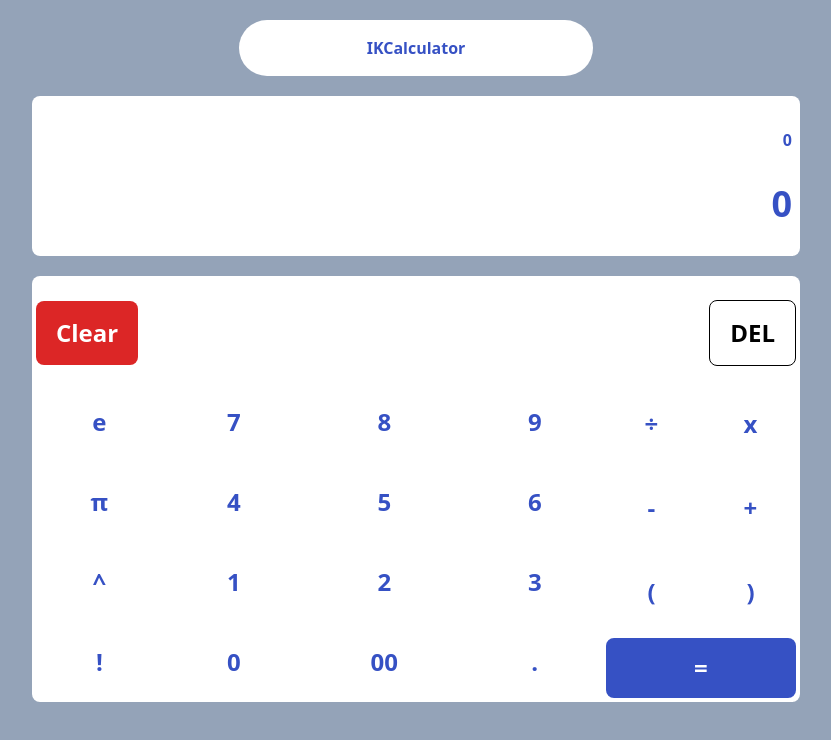
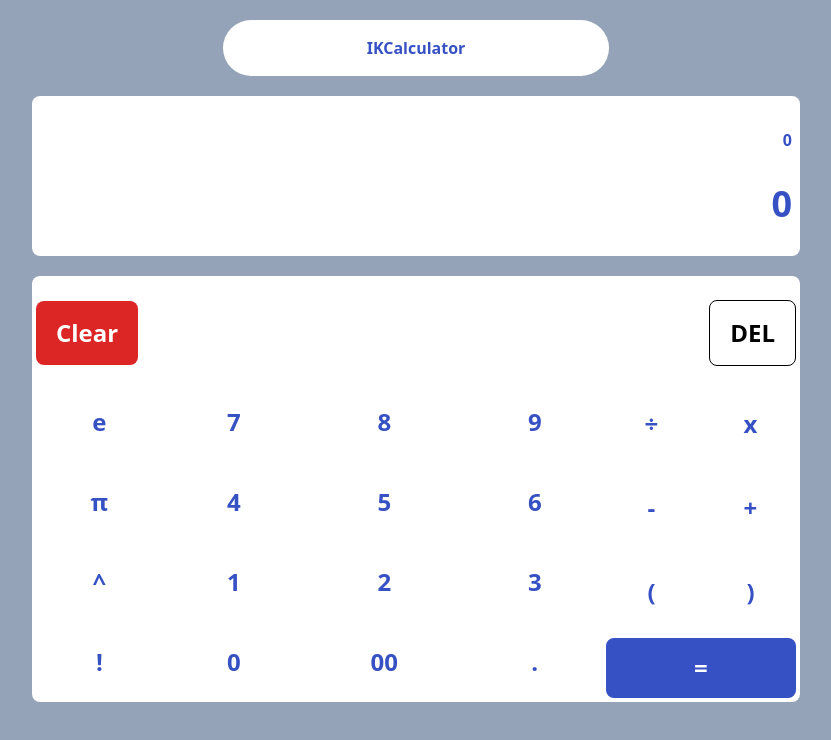
Before and after one commit to mbianou-bradon/iknite-Ex5-calculator, a website: page public/index.html in a window 1280 px wide. Shown: the whole page, without its empty margins (224-1055 px from the left). Drawn offline with Linux system fonts and the light colour scheme.

```diff
--- a/public/index.html
+++ b/public/index.html
@@ -65,7 +65,7 @@
 
 
         <div class="flex flex-col items-center justify-around gap-10 md:gap-5 font-bold max-w-3xl h-auto mx-2 md:mx-0">
-            <div class="bg-white rounded-full text-center px-32 py-4 mt-5 hidden md:block">IKCalculator</div>
+            <div class="bg-white rounded-full text-center px-36 py-4 mt-5 hidden md:block">IKCalculator</div>
             <div class="w-full h-40 bg-white rounded-lg mt-5 md:mt-0 flex flex-col justify-evenly items-end pr-2">
                 <div id="previous-operation">
 
```
Also changed, not shown: public/main.css.
